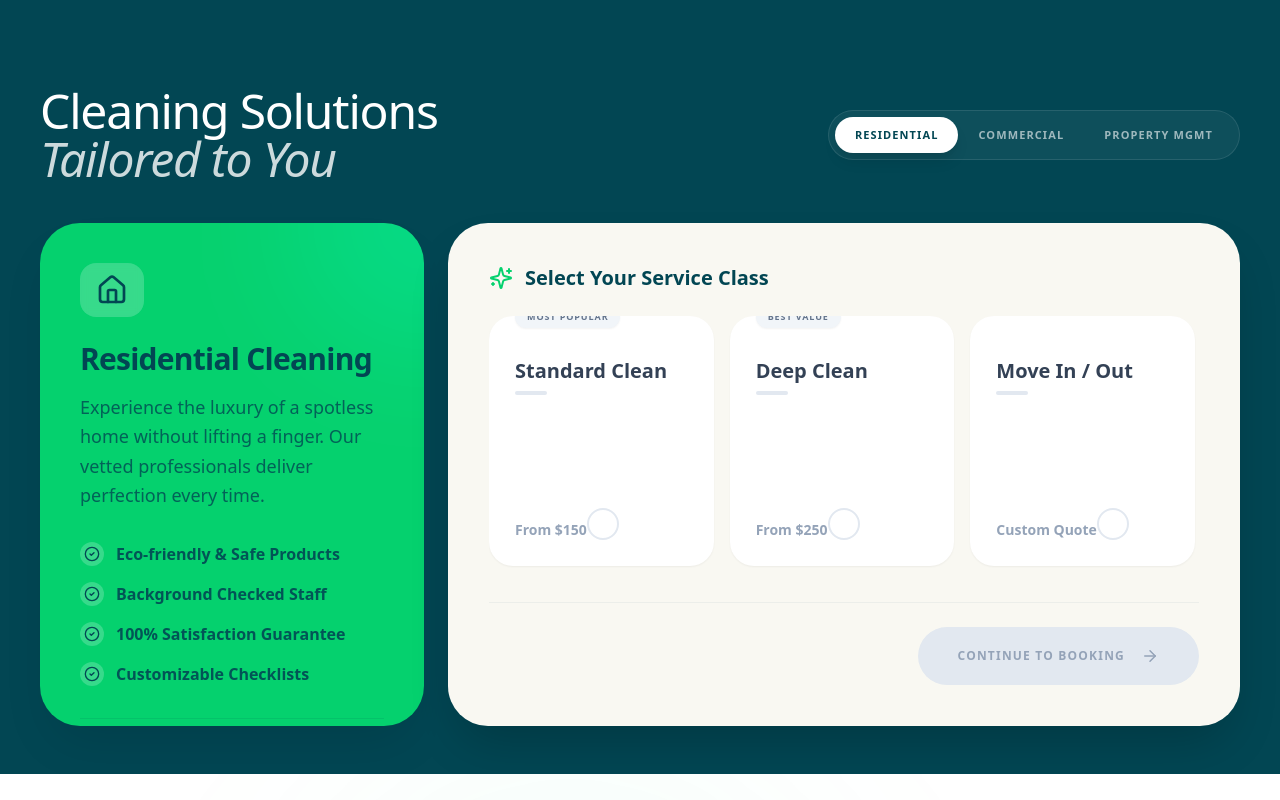
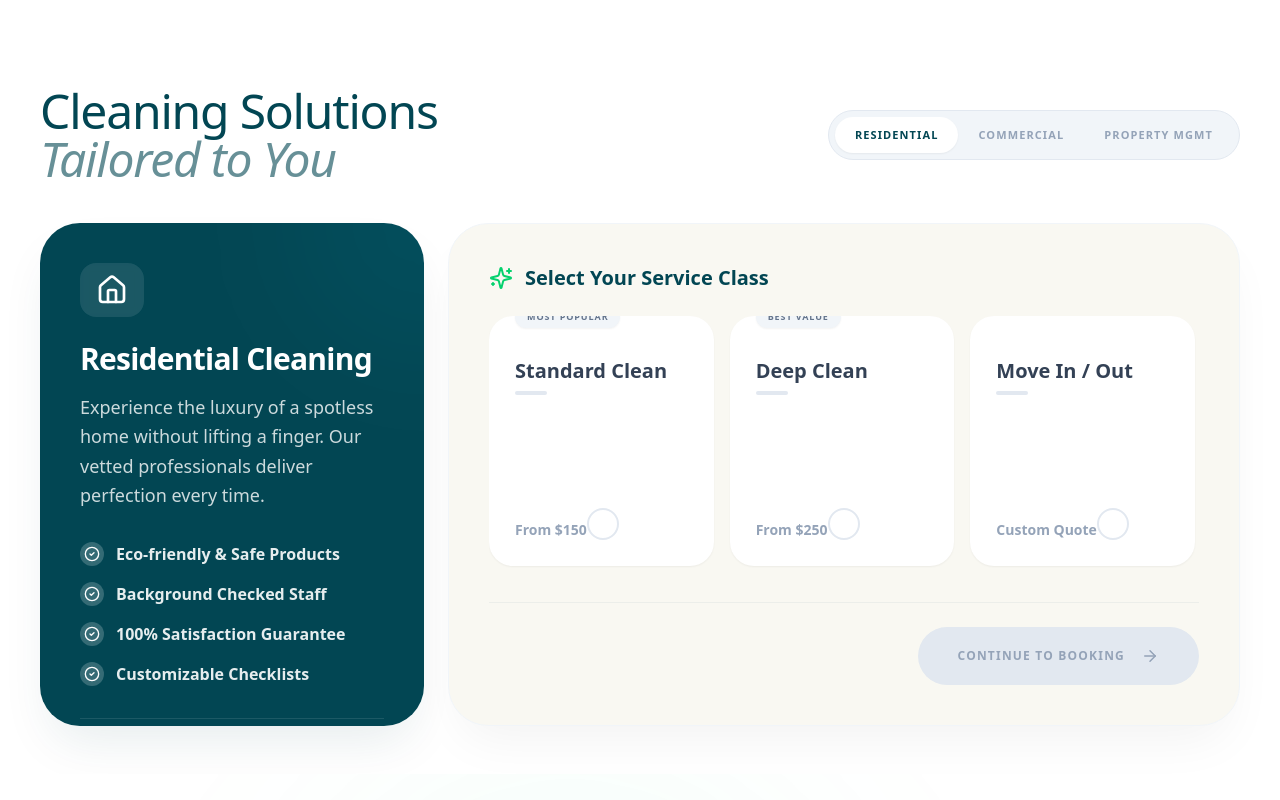
Before and after one commit to renatoquerales28-byte/extreme-cleaning-next, a Next.js app: page / in a window 1280 px wide. Shown: the part 1520-2320 px from the top of the page. Built offline with nearby package versions, Linux system fonts and the light colour scheme.

Commit message:
style: revert ServiceSelectorSection to white theme with dark left card

```diff
--- a/src/components/home/ServiceSelectorSection.tsx
+++ b/src/components/home/ServiceSelectorSection.tsx
@@ -73,30 +73,30 @@ export default function ServiceSelectorSection() {
     };
 
     return (
-        <section className="w-full bg-[#024653] relative overflow-hidden lg:h-[100svh] lg:max-h-[1000px] flex flex-col pt-24 pb-12 lg:pt-28 lg:pb-12 border-t border-white/5">
+        <section className="w-full bg-white relative overflow-hidden lg:h-[100svh] lg:max-h-[1000px] flex flex-col pt-24 pb-12 lg:pt-28 lg:pb-12 border-t border-slate-100">
             <div className="max-w-[1700px] mx-auto px-6 lg:px-10 relative z-10 w-full h-full flex flex-col">
 
                 {/* HEADLINE & TABS - Fixed Height portion */}
                 <div className="flex flex-col md:flex-row items-center justify-between gap-8 mb-8 lg:mb-10 shrink-0">
-                    <h2 className="text-3xl lg:text-5xl font-normal tracking-tight text-white text-center md:text-left leading-[1.1]">
-                        Cleaning Solutions <br /> <span className="font-light italic opacity-80">Tailored to You</span>
+                    <h2 className="text-3xl lg:text-5xl font-normal tracking-tight text-[#024653] text-center md:text-left leading-[1.1]">
+                        Cleaning Solutions <br /> <span className="font-light italic opacity-60">Tailored to You</span>
                     </h2>
 
                     {/* TOGGLE PILL */}
-                    <div className="inline-flex bg-white/5 p-1.5 rounded-full relative backdrop-blur-sm border border-white/10">
+                    <div className="inline-flex bg-slate-100 p-1.5 rounded-full relative border border-slate-200">
                         {(['residential', 'commercial', 'pm'] as ServiceType[]).map((tab) => (
                             <button
                                 key={tab}
                                 onClick={() => { setActiveTab(tab); setSelectedOption(null); }}
                                 className={`
                                     relative px-5 py-2.5 rounded-full text-[11px] font-bold uppercase tracking-widest transition-all z-10
-                                    ${activeTab === tab ? 'text-[#024653]' : 'text-white/60 hover:text-white'}
+                                    ${activeTab === tab ? 'text-[#024653]' : 'text-slate-400 hover:text-slate-600'}
                                 `}
                             >
                                 {activeTab === tab && (
                                     <motion.div
                                         layoutId="activeTab"
-                                        className="absolute inset-0 bg-white rounded-full shadow-lg"
+                                        className="absolute inset-0 bg-white rounded-full shadow-sm"
                                         transition={{ type: "spring", bounce: 0.2, duration: 0.6 }}
                                     />
                                 )}
@@ -111,13 +111,13 @@ export default function ServiceSelectorSection() {
                 {/* CONTENT GRID - Fills remaining space */}
                 <div className="flex-1 grid grid-cols-1 lg:grid-cols-12 gap-6 min-h-0">
 
-                    {/* LEFT: INFO CARD (Dynamic) - Green Card */}
+                    {/* LEFT: INFO CARD (Dynamic) - Dark Navy Card */}
                     <motion.div
                         layout
-                        className="lg:col-span-4 bg-[#05D16E] rounded-[2.5rem] p-8 lg:p-10 text-[#024653] flex flex-col relative overflow-hidden h-full shadow-2xl shadow-black/10"
+                        className="lg:col-span-4 bg-[#024653] rounded-[2.5rem] p-8 lg:p-10 text-white flex flex-col relative overflow-hidden h-full shadow-2xl shadow-[#024653]/10"
                     >
                         {/* Blob Decoration */}
-                        <div className="absolute top-0 right-0 w-64 h-64 bg-white/20 rounded-full blur-[60px] -translate-y-1/2 translate-x-1/2 mix-blend-overlay" />
+                        <div className="absolute top-0 right-0 w-64 h-64 bg-white/10 rounded-full blur-[60px] -translate-y-1/2 translate-x-1/2 mix-blend-overlay" />
 
                         <div className="relative z-10 flex flex-col h-full">
                             <AnimatePresence mode="wait">
@@ -129,12 +129,12 @@ export default function ServiceSelectorSection() {
                                     transition={{ duration: 0.3 }}
                                     className="flex flex-col h-full"
                                 >
-                                    <div className="w-16 h-16 bg-white/20 rounded-2xl flex items-center justify-center mb-6 backdrop-blur-sm">
+                                    <div className="w-16 h-16 bg-white/10 rounded-2xl flex items-center justify-center mb-6 backdrop-blur-sm">
                                         {activeContent.icon}
                                     </div>
 
                                     <h3 className="text-3xl font-bold mb-4 tracking-tight">{activeContent.title}</h3>
-                                    <p className="text-[#024653]/80 leading-relaxed mb-8 font-medium text-lg">
+                                    <p className="text-white/80 leading-relaxed mb-8 font-medium text-lg">
                                         {activeContent.description}
                                     </p>
 
@@ -142,18 +142,18 @@ export default function ServiceSelectorSection() {
                                         {activeContent.benefits.map((benefit, idx) => (
                                             <li key={idx} className="flex items-center gap-3">
                                                 <div className="p-1 rounded-full bg-white/20">
-                                                    <CheckCircle2 size={16} className="text-[#024653]" />
+                                                    <CheckCircle2 size={16} className="text-white" />
                                                 </div>
-                                                <span className="font-bold text-[#024653]/90">{benefit}</span>
+                                                <span className="font-bold text-white/90">{benefit}</span>
                                             </li>
                                         ))}
                                     </ul>
                                 </motion.div>
                             </AnimatePresence>
 
-                            <div className="relative z-10 mt-8 pt-6 border-t border-[#024653]/10">
-                                <p className="text-[10px] font-black uppercase tracking-widest text-[#024653]/60 mb-2">Need a Custom Plan?</p>
-                                <a href="/contact" className="text-sm font-bold underline decoration-[#024653]/30 underline-offset-4 hover:decoration-[#024653] transition-all text-[#024653]">
+                            <div className="relative z-10 mt-8 pt-6 border-t border-white/10">
+                                <p className="text-[10px] font-black uppercase tracking-widest text-white/50 mb-2">Need a Custom Plan?</p>
+                                <a href="/contact" className="text-sm font-bold underline decoration-white/30 underline-offset-4 hover:decoration-white transition-all text-white">
                                     Contact our team directly →
                                 </a>
                             </div>
@@ -162,7 +162,7 @@ export default function ServiceSelectorSection() {
 
                     {/* RIGHT: INTERACTIVE SELECTION - White Card */}
                     <div className="lg:col-span-8 flex flex-col h-full min-h-0">
-                        <div className="bg-[#F9F8F2] rounded-[2.5rem] p-8 lg:p-10 h-full w-full border border-white/10 flex flex-col shadow-2xl shadow-black/20 overflow-hidden relative">
+                        <div className="bg-[#F9F8F2] rounded-[2.5rem] p-8 lg:p-10 h-full w-full border border-slate-100 flex flex-col shadow-2xl shadow-black/5 overflow-hidden relative">
 
                             <div className="mb-6 flex items-center justify-between shrink-0">
                                 <h4 className="text-xl font-bold text-[#024653] flex items-center gap-3">
@@ -171,7 +171,7 @@ export default function ServiceSelectorSection() {
                                 </h4>
                             </div>
 
-                            {/* Options Grid - Scrollable if needed but designed to fit */}
+                            {/* Options Grid - Designed to fit */}
                             <div className="grid grid-cols-1 md:grid-cols-3 gap-4 flex-1 min-h-0 overflow-y-auto pr-1 pb-1">
                                 <AnimatePresence mode="wait">
                                     {activeContent.options.map((option) => (
```
